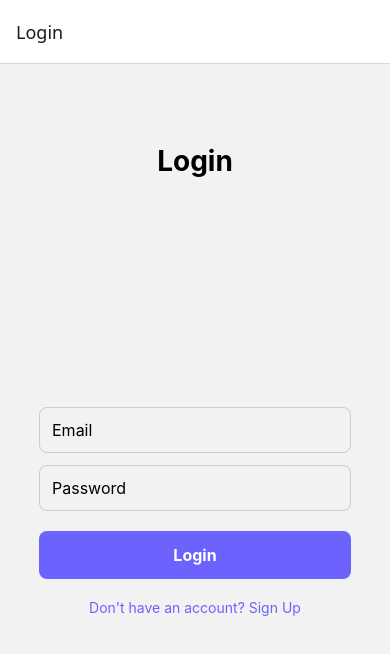
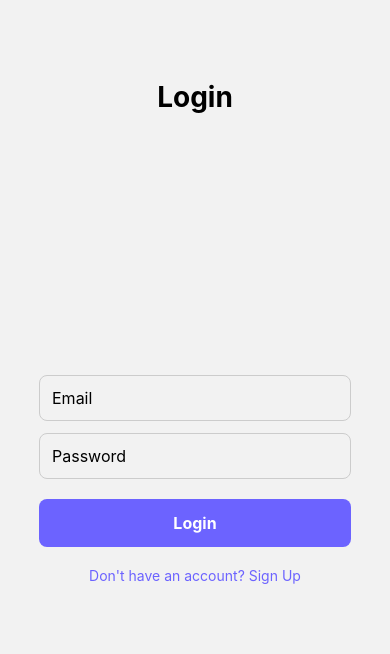
Before and after one commit to nabin-dhakal/Lingora, a React Native app in the folder Mobile-app/: screen / in a window 390 px wide. Shown: the top 654 px of the page. Built offline with nearby package versions, Linux system fonts and the light colour scheme.

Commit message:
hot fixes

```diff
--- a/Mobile-app/src/navigations/AppNavigator.jsx
+++ b/Mobile-app/src/navigations/AppNavigator.jsx
@@ -8,7 +8,7 @@
 const AppNavigator = () => {
   return (
     <Stack.Navigator>
-        <Stack.Screen name="Login" component={LoginScreen} />
+        <Stack.Screen name="Login" component={LoginScreen} options={{headerShown: false}} />
         <Stack.Screen name="SignUp" component={SignupScreen} />
         <Stack.Screen name="Home" component={HomeScreen} options={{headerShown: false}}/>
     </Stack.Navigator>
--- a/Mobile-app/src/screens/HomeScreen.jsx
+++ b/Mobile-app/src/screens/HomeScreen.jsx
@@ -56,7 +56,6 @@
 export default function App() {
   return (
     <SafeAreaView style={styles.container}>
-      {/* HEADER */}
       <View style={styles.header}>
         <View style={styles.headerItem}>
           <Text style={styles.headerEmoji}>🔥</Text>
@@ -74,7 +73,6 @@
         </View>
       </View>
 
-      {/* TITLE */}
       <View style={styles.titleContainer}>
         <Text style={styles.title}>Sankrit Basics</Text>
         <Text style={styles.subtitle}>
@@ -82,7 +80,6 @@
         </Text>
       </View>
 
-      {/* LESSON PATH */}
       <FlatList
         data={lessons}
         keyExtractor={(item) => item.id.toString()}
@@ -96,7 +93,6 @@
         )}
       />
 
-      {/* BOTTOM BUTTON */}
       <View style={styles.bottomBar}>
         <TouchableOpacity style={styles.startButton}>
           <Text style={styles.startButtonText}>CONTINUE</Text>
```
